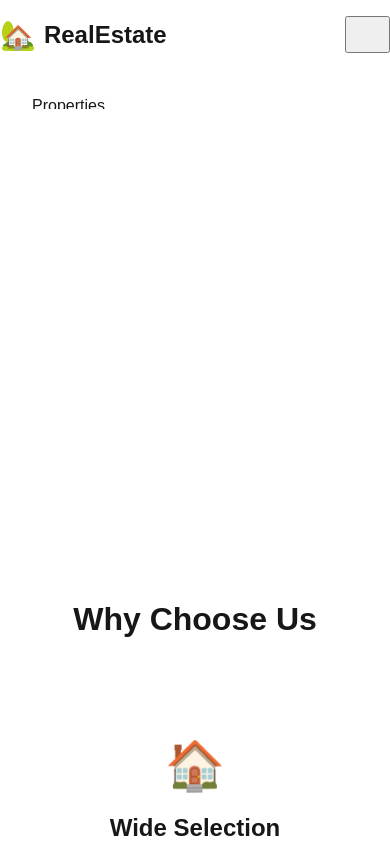
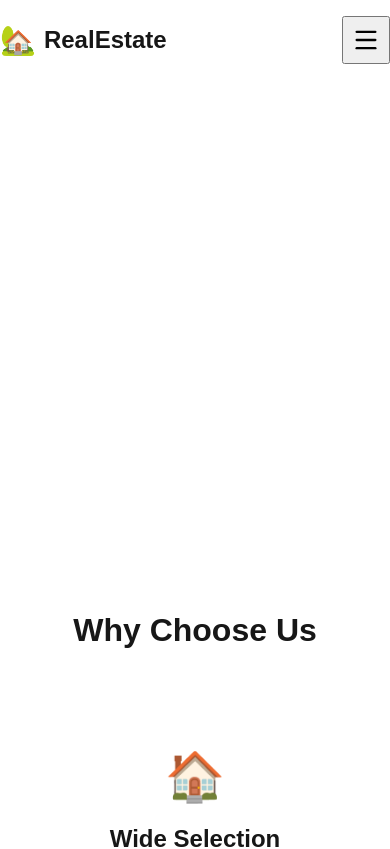
Before and after one commit to joshua-akuna/real-estate-client, a Next.js app: page / in a window 390 px wide. Shown: the top 849 px of the page. Built offline with nearby package versions, Linux system fonts and the light colour scheme.

Commit message:
hamburger icon debugged

```diff
--- a/package.json
+++ b/package.json
@@ -10,6 +10,7 @@
   },
   "dependencies": {
     "axios": "^1.13.5",
+    "lucide-react": "^0.564.0",
     "next": "16.1.6",
     "react": "19.2.3",
     "react-dom": "19.2.3"
--- a/src/components/ui/Navbar.js
+++ b/src/components/ui/Navbar.js
@@ -3,6 +3,7 @@
 import Link from 'next/link';
 import { usePathname } from 'next/navigation';
 import { useState } from 'react';
+import { Menu, X } from 'lucide-react';
 import styles from './Navbar.module.css';
 
 export default function Navbar() {
@@ -22,10 +23,12 @@ export default function Navbar() {
         <button
           className={styles.menuToggle}
           onClick={() => setIsMenuOpen(!isMenuOpen)}
+          aria-label='Toggle Menu'
         >
+          {/* <span></span>
           <span></span>
-          <span></span>
-          <span></span>
+          <span></span> */}
+          {isMenuOpen ? <X size={28} /> : <Menu size={28} />}
         </button>
 
         <ul
@@ -37,6 +40,21 @@ export default function Navbar() {
               className={isActive('/properties') ? styles.active : ''}
             >
               Properties
+            </Link>
+          </li>
+          <li>
+            <Link
+              href='/properties/my-properties'
+              className={
+                isActive('/properties/my-properties') ? styles.active : ''
+              }
+            >
+              My Properties
+            </Link>
+          </li>
+          <li>
+            <Link href='/properties/new' className='btn btn-primary'>
+              List Property
             </Link>
           </li>
           <li>
@@ -56,23 +74,8 @@ export default function Navbar() {
             </Link>
           </li>
           <li>
-            <Link
-              href='/properties/my-properties'
-              className={
-                isActive('/properties/my-properties') ? styles.active : ''
-              }
-            >
-              My Properties
-            </Link>
-          </li>
-          <li>
             <Link href='/auth/login' className='btn btn-outline'>
               Login
-            </Link>
-          </li>
-          <li>
-            <Link href='/properties/new' className='btn btn-primary'>
-              List Property
             </Link>
           </li>
         </ul>
--- a/src/components/ui/Navbar.module.css
+++ b/src/components/ui/Navbar.module.css
@@ -78,7 +78,7 @@
     right: 0;
     background: var(--bg-white);
     flex-direction: column;
-    padding: 20px;
+    /* padding: 20px; */
     box-shadow: var(--shadow-md);
     max-height: 0;
     overflow: hidden;
```
Also changed, not shown: 1 other file (tests, documents, lock files or other folders).
